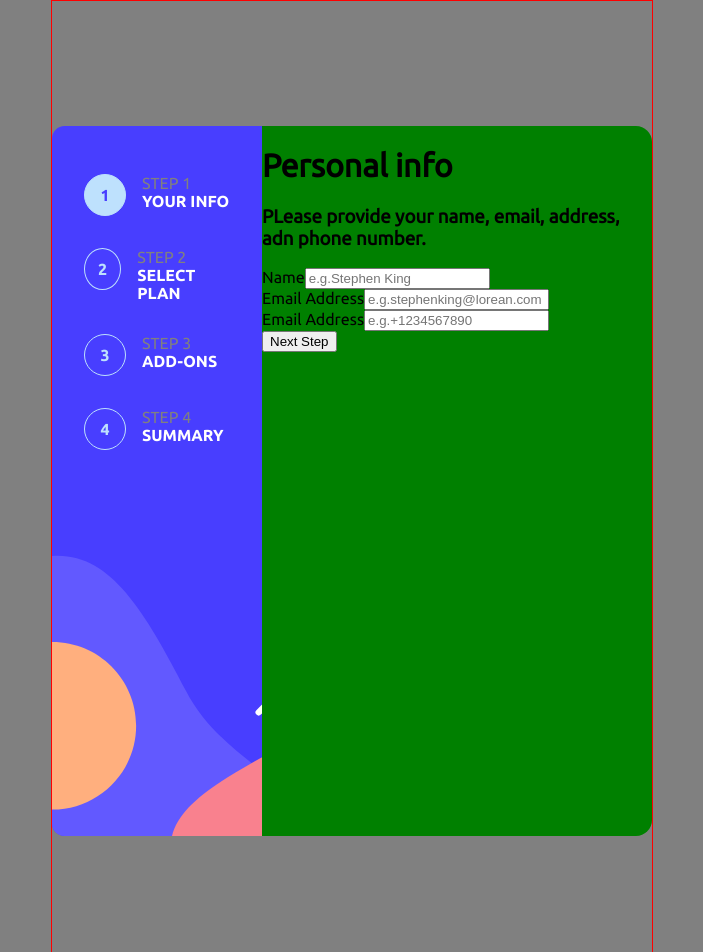
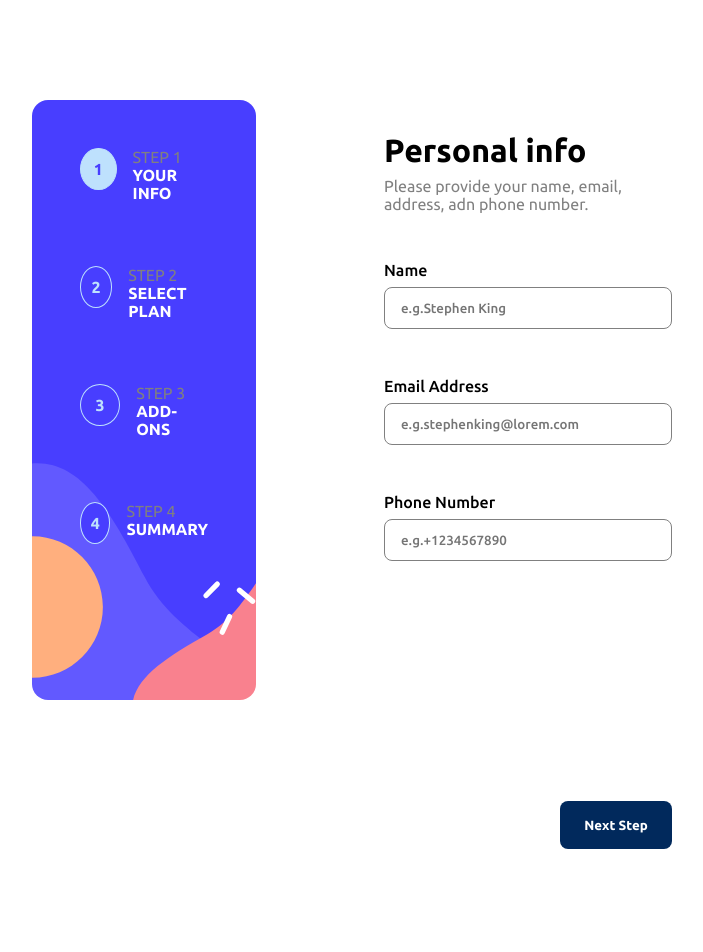
Before and after one commit to TsilaAllaoui/FrontendMentor-MultiStep-Form-challenge, a React (Vite) app: page / in a window 1280 px wide. Shown: the top 952 px of the page, without its empty margins (288-991 px from the left). After the commit the page ends 849 px from the top, so only its background shows below. Built offline with nearby package versions, Linux system fonts and the light colour scheme.

Commit message:
Update on first step

```diff
--- a/src/components/Step1.tsx
+++ b/src/components/Step1.tsx
@@ -13,25 +13,27 @@ const Step1 = () => {
     ];
 
     return <div id="step-1">
-        <div id="indicator">
         <StepsIndicator steps={steps} bg={bg} />
+        <div id="inputs">
+            <div id="inputs-container">
+                <div>
+                    <div id="header">Personal info</div>
+                    <div id="header-desc">Please provide your name, email, address, adn phone number.</div>
                 </div>
-        <div id="inputs">
-            <h1>Personal info</h1>
-            <h3>PLease provide your name, email, address, adn phone number.</h3>
                 <div className="input">
                     <label>Name</label>
                     <input type="text" placeholder="e.g.Stephen King" />
                 </div>
                 <div className="input">
                     <label>Email Address</label>
-                <input type="text" placeholder="e.g.stephenking@lorean.com" />
+                    <input type="text" placeholder="e.g.stephenking@lorem.com" />
                 </div>
                 <div className="input">
-                <label>Email Address</label>
+                    <label>Phone Number</label>
                     <input type="text" placeholder="e.g.+1234567890" />
                 </div>
-            <button>Next Step</button>
+            </div>
+            <div id="button-container"><button>Next Step</button></div>
         </div>
     </div>
 }
--- a/src/index.css
+++ b/src/index.css
@@ -20,5 +20,5 @@ body {
   place-items: center;
   height: 100svh;
   width: 100svw;
-  background-color: grey;
+  background-color: white;
 }
--- a/src/styles/Step1.scss
+++ b/src/styles/Step1.scss
@@ -1,16 +1,14 @@
 #step-1 {
     display: flex;
-    width: 75svh;
-    height: 75svw;
+    width: 50svw;
+    height: 75svh;
     justify-content: center;
     align-items: center;
-    border: solid 1px red;
-    background-color: grey;
+    background-color: white;
 
     #indicator {
         height: 74%;
-        width: 35%;
-        border-radius: 1rem 0 0 1rem;
+        width: 10rem;
         display: flex;
         justify-content: center;
         align-items: center;
@@ -24,10 +22,64 @@
         }
     }
 
+
     #inputs {
-        background-color: green;
+        background-color: white;
         width: 65%;
-        height: 74%;
+        height: 100%;
         border-radius: 0 1rem 1rem 0;
+        display: flex;
+        flex-direction: column;
+        padding-left: 8rem;
+        justify-content: space-between;
+
+        #inputs-container {
+            margin-top: 2rem;
+        }
+
+        #header {
+            font-family: "Ubuntu Bold";
+            font-size: 2rem;
+        }
+
+        #header-desc {
+            font-size: 1rem;
+            font-family: "Ubuntu Regular";
+            color: grey;
+            margin-top: 0.5rem;
+        }
+
+        .input {
+            margin: 3rem 0 0 0;
+            display: flex;
+            flex-direction: column;
+            gap: 0.5rem;
+            font-family: "Ubuntu Medium";
+
+            input {
+                height: 2.5rem;
+                border-radius: 0.5rem;
+                border: solid 1px grey;
+                padding: 0 1rem;
+                font-family: "Ubuntu Medium";
+            }
+        }
+
+        #button-container {
+            display: flex;
+            justify-content: flex-end;
+
+            button {
+                background-color: rgb(1, 41, 92);
+                color: white;
+                justify-self: flex-end;
+                margin-top: 15rem;
+                height: 3rem;
+                width: 7rem;
+                border-radius: 0.5rem;
+                border: none;
+                font-family: "Ubuntu Bold";
+            }
+        }
     }
 }
--- a/src/styles/StepsIndicator.scss
+++ b/src/styles/StepsIndicator.scss
@@ -1,15 +1,21 @@
 #steps-indicator {
-    width: 100%;
+    width: 35%;
     height: 100%;
     display: flex;
     flex-direction: column;
     color: white;
+    background-size: cover;
     background-repeat: no-repeat;
-    background-size: cover;
+    border-radius: 1rem;
 
     .step {
         font-size: 1rem;
         display: flex;
+        margin: 2rem 3rem;
+
+        &:first-child {
+            margin-top: 3rem;
+        }
 
         #index {
             height: 2.5rem;
```
Lines whose indentation alone changed are shown as unchanged.
